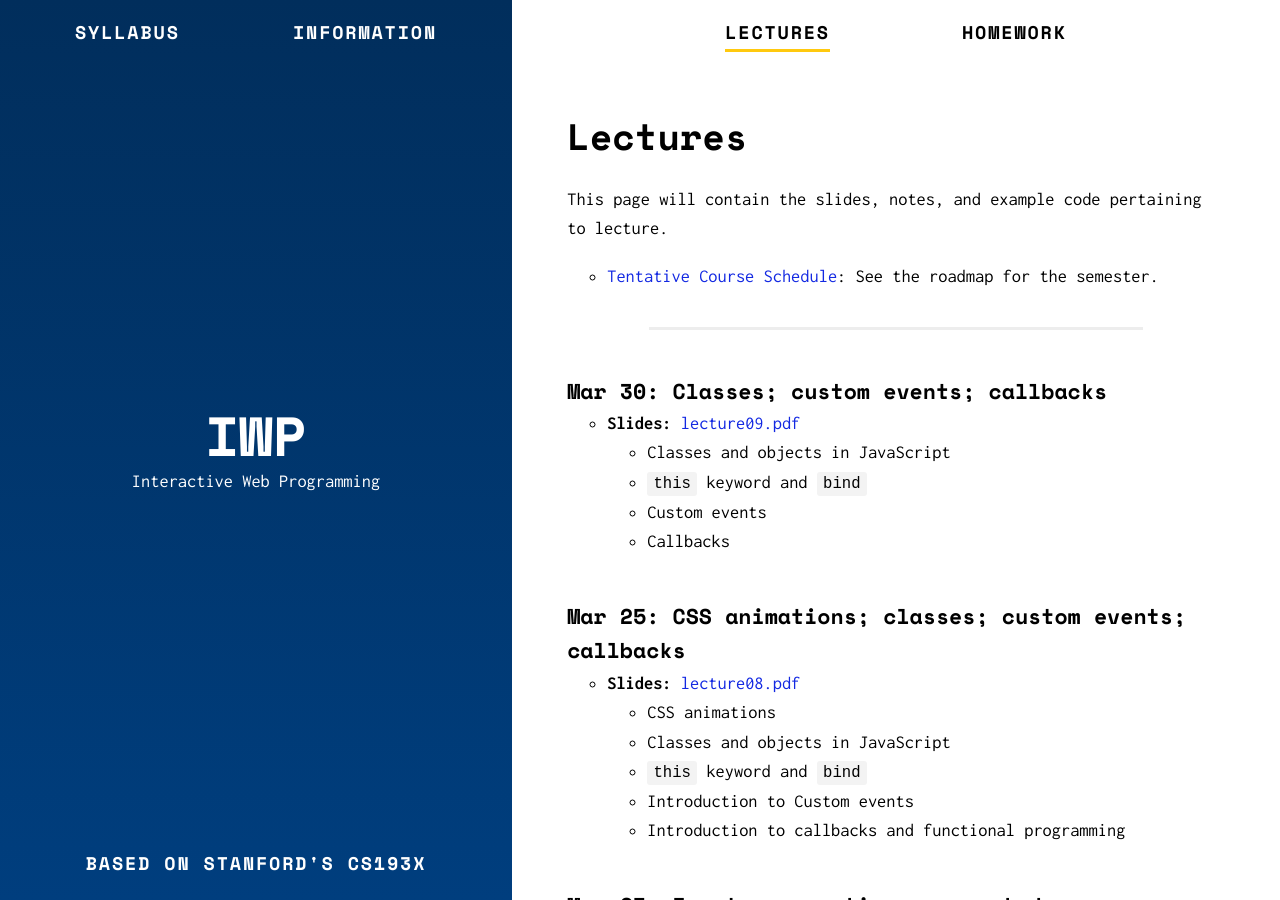
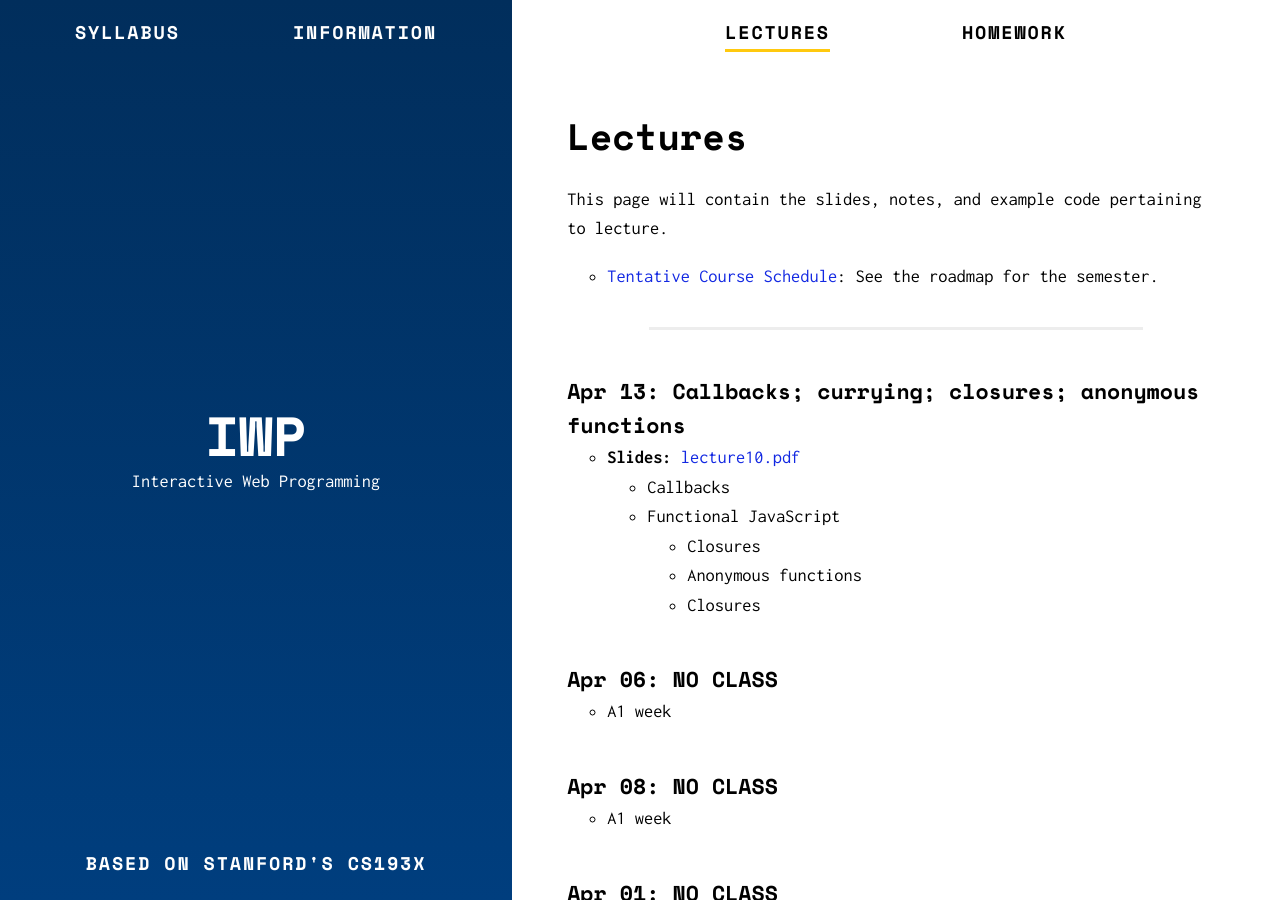
Before and after one commit to murilocamargos/iwp, a Jekyll site: the page built from lectures.md, in a window 1280 px wide and 900 px high. Built offline with Jekyll 4.4.1, drawn with Linux system fonts in a browser that asks for light colours.

Commit message:
Adiciona aula 10

```diff
--- a/lectures.md
+++ b/lectures.md
@@ -10,6 +10,27 @@ This page will contain the slides, notes, and example code pertaining to lecture
 * [Tentative Course Schedule]({{ site.baseurl }}/syllabus): See the roadmap for the semester.
 
 ---
+
+### Apr 13: Callbacks; currying; closures; anonymous functions
+- **Slides:** [lecture10.pdf]({{ site.baseurl }}/lectures/lecture10.pdf)
+  - Callbacks
+  - Functional JavaScript
+    - Closures
+    - Anonymous functions
+    - Closures
+
+
+### Apr 06: NO CLASS
+- A1 week
+
+
+### Apr 08: NO CLASS
+- A1 week
+
+
+### Apr 01: NO CLASS
+- Semana Santa
+
 
 ### Mar 30: Classes; custom events; callbacks
 - **Slides:** [lecture09.pdf]({{ site.baseurl }}/lectures/lecture09.pdf)
```
Also changed, not shown: 1 other file.
